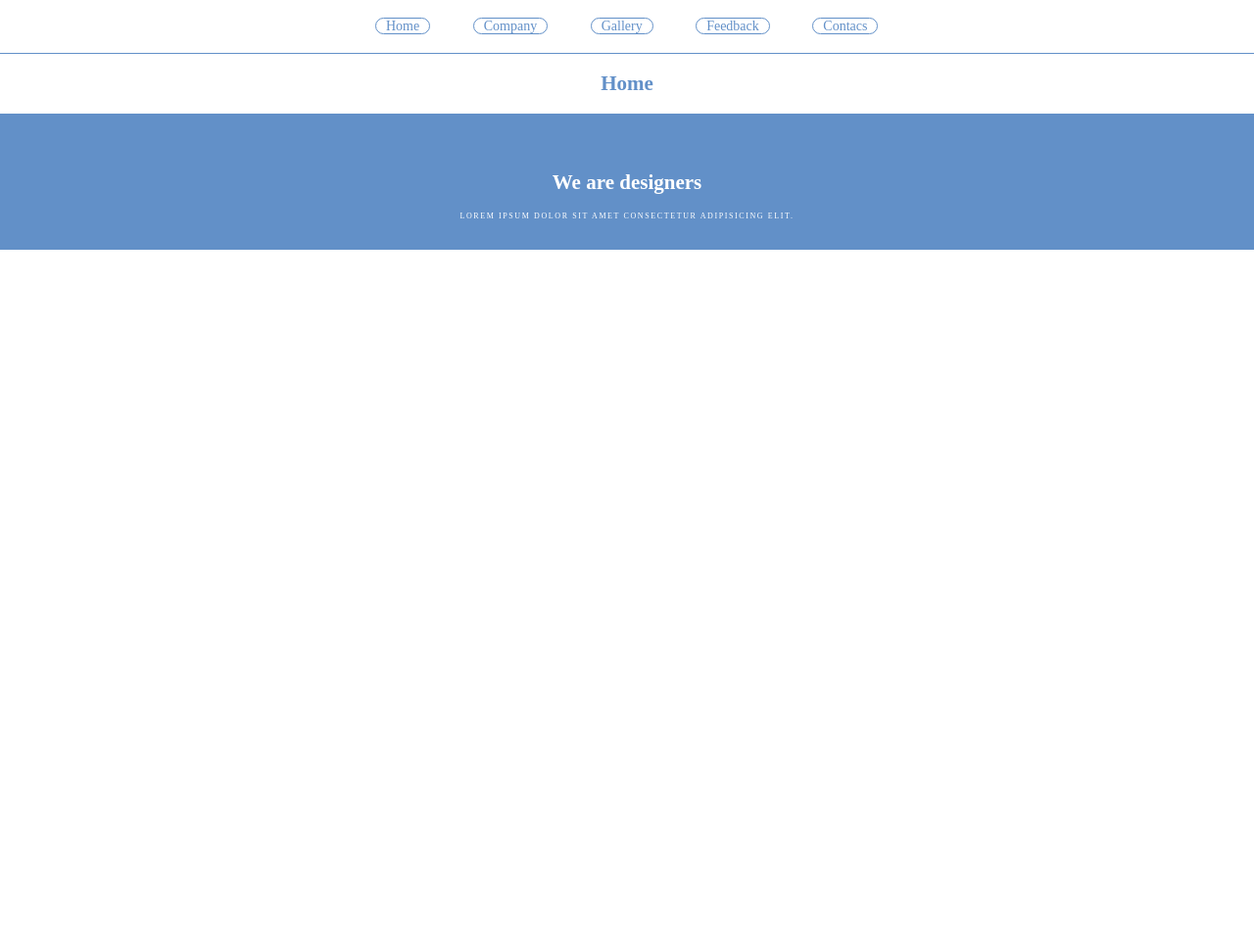
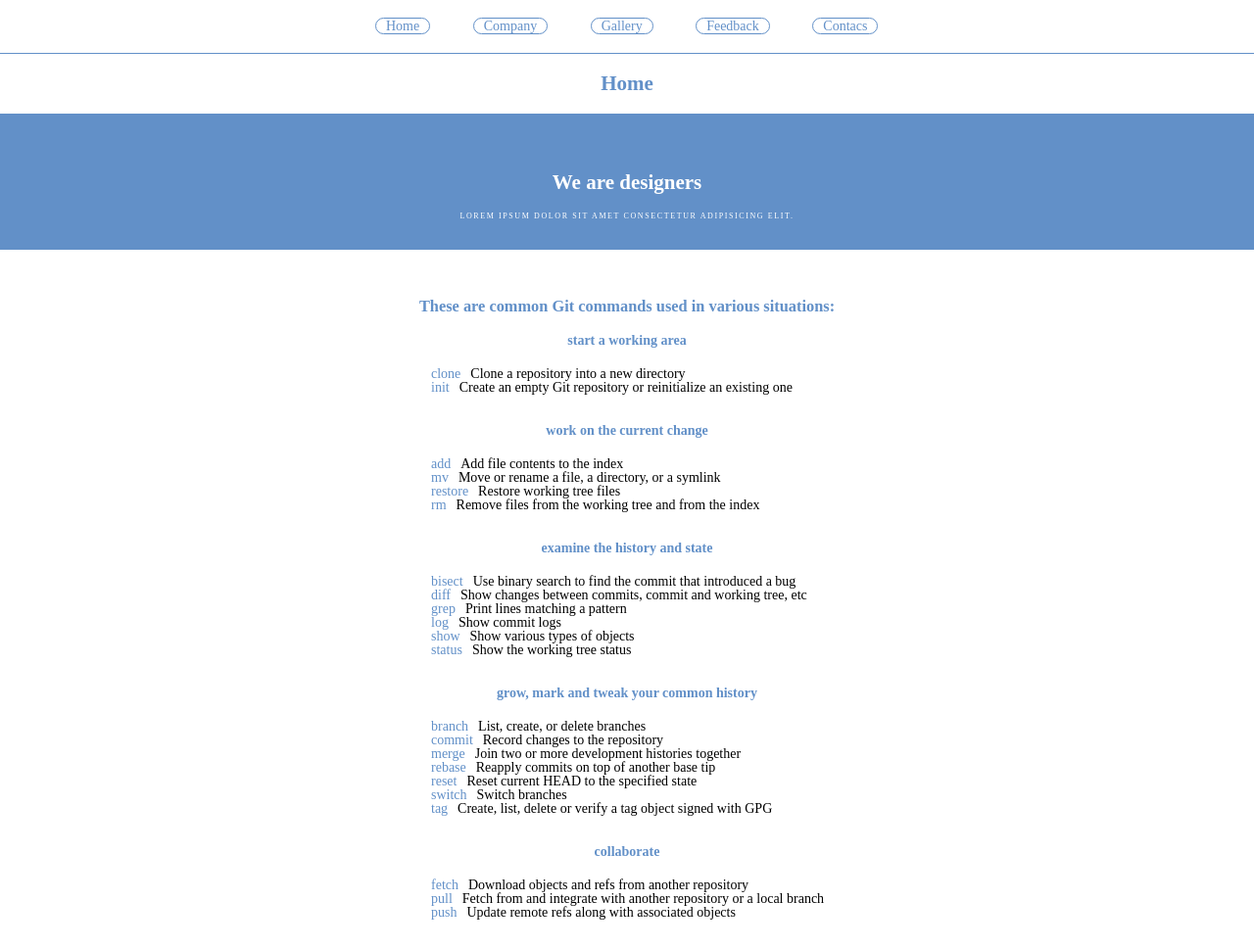
Before and after one commit to maksym-krasovskyi/Hillel-Home-Work-12-, a plain HTML site: page index.html in a window 1280 px wide. Shown: the whole page at 98% size. Before the commit the page ends 800 px from the top, so only its background shows below. Drawn offline with Linux system fonts and the light colour scheme.

Commit message:
add section Git commands

```diff
--- a/index.html
+++ b/index.html
@@ -49,6 +49,50 @@
 
             </div>
         </section>
+        <section>
+            <div class="container">
+                <h3 class="title">These are common Git commands used in various situations:</h3>
+                <h4 class="title">start a working area</h4>
+                <ul class="list">
+                    <li> <span>clone</span>Clone a repository into a new directory</li>
+                    <li> <span>init</span>Create an empty Git repository or reinitialize an existing one</li>
+                </ul>
+                <h4 class="title">work on the current change</h4>
+                <ul class="list">
+                    <li><span>add</span>Add file contents to the index</li>
+                    <li><span>mv</span>Move or rename a file, a directory, or a symlink</li>
+                    <li><span>restore</span>Restore working tree files</li>
+                    <li><span>rm</span>Remove files from the working tree and from the index</li>
+                </ul>
+                <h4 class="title">examine the history and state</h4>
+                <ul class="list">
+                    <li><span>bisect</span>Use binary search to find the commit that introduced a bug</li>
+                    <li><span>diff</span>Show changes between commits, commit and working tree, etc</li>
+                    <li><span>grep</span>Print lines matching a pattern</li>
+                    <li><span>log</span>Show commit logs</li>
+                    <li><span>show</span>Show various types of objects</li>
+                    <li><span>status</span>Show the working tree status</li>
+                </ul>
+                <h4 class="title">grow, mark and tweak your common history</h4>
+                <ul class="list">
+                    <li><span>branch</span>List, create, or delete branches</li>
+                    <li><span>commit</span>Record changes to the repository</li>
+                    <li><span>merge</span>Join two or more development histories together</li>
+                    <li><span>rebase</span>Reapply commits on top of another base tip</li>
+                    <li><span>reset</span>Reset current HEAD to the specified state</li>
+                    <li><span>switch</span>Switch branches</li>
+                    <li><span>tag</span>Create, list, delete or verify a tag object signed with GPG</li>
+                </ul>
+                <h4 class="title">collaborate</h4>
+                <ul class="list">
+                    <li><span>fetch</span>Download objects and refs from another repository</li>
+                    <li><span>pull</span>Fetch from and integrate with another repository or a local branch</li>
+                    <li><span>push</span>Update remote refs along with associated objects</li>
+                </ul>
+
+            </div>
+        </section>
+
     </main>
 
 </body>
--- a/style/style.css
+++ b/style/style.css
@@ -110,3 +110,13 @@ img {
   max-width: 300px;
   margin: 30px auto;
 }
+.list {
+  list-style: none;
+  display: block;
+  margin: 0 auto 30px auto;
+  max-width: 420px;
+}
+span {
+  color: #6290c8;
+  padding: 10px;
+}
```
